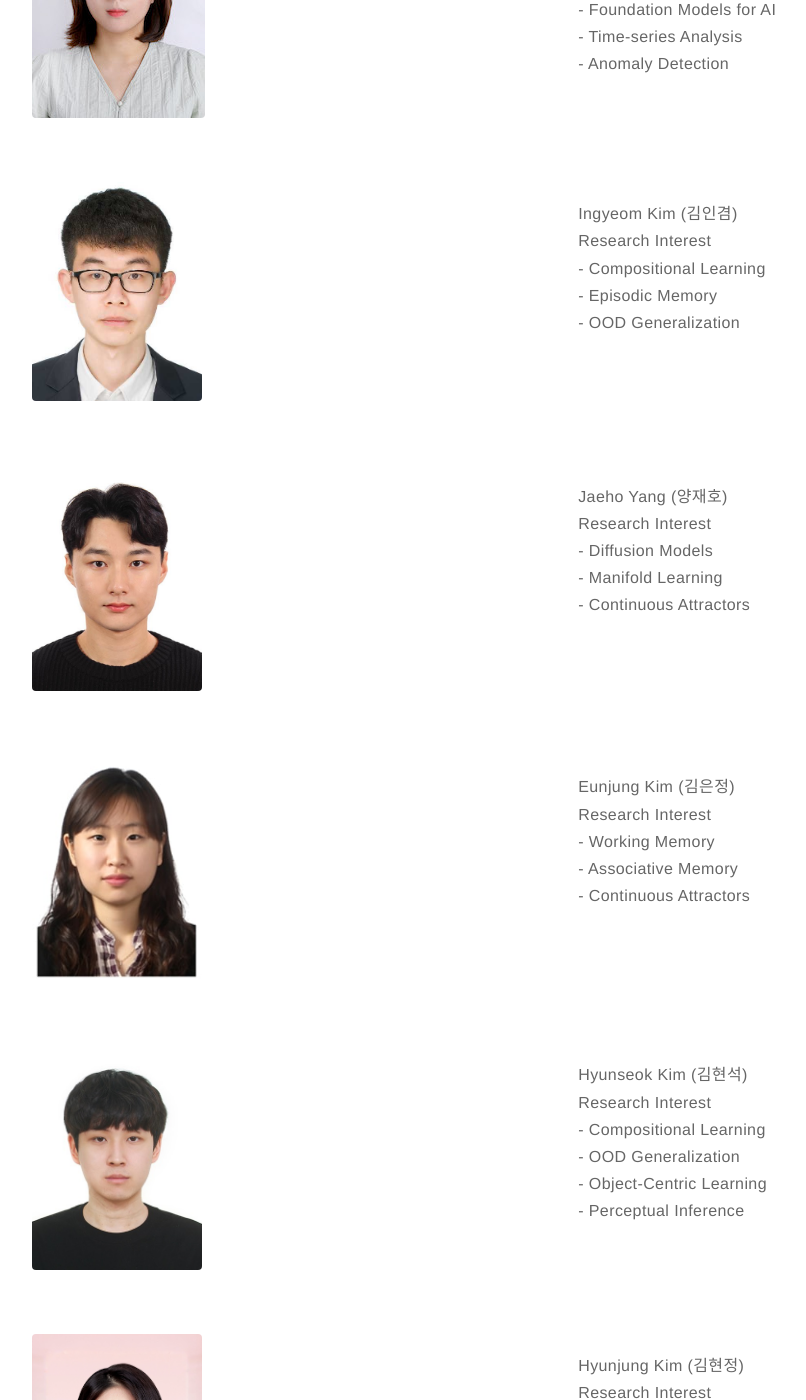
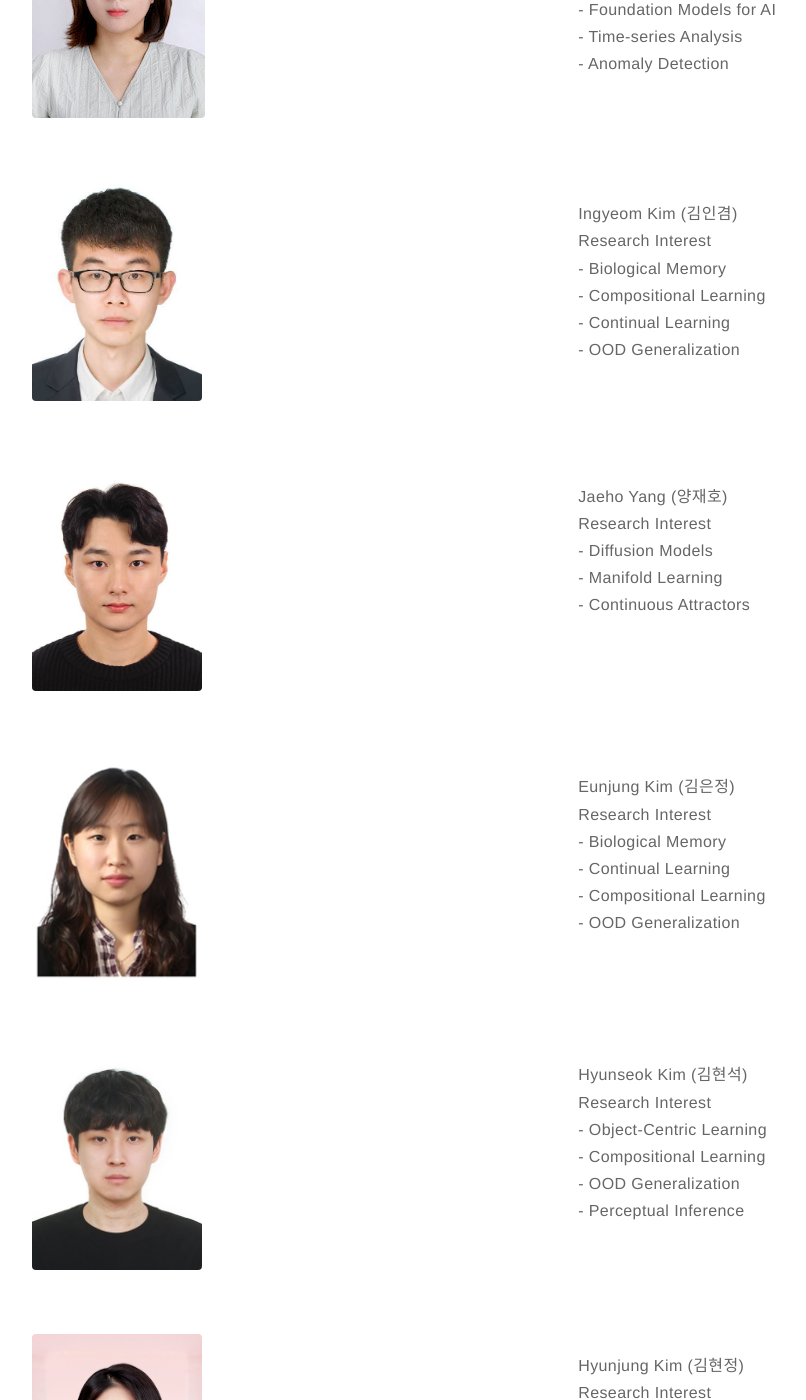
Before and after one commit to kijungyoon/kijungyoon.github.io, a Jekyll site: the page built from people.md, in a window 1280 px wide and 1400 px high, scrolled down 1383 px. Shown: the whole window, without its empty margins (82-888 px from the left). Built offline with Jekyll 4.4.1, drawn with Linux system fonts in a browser that asks for light colours.

Commit message:
Update people.md

```diff
--- a/people.md
+++ b/people.md
@@ -64,8 +64,9 @@ layout: page
     <div class="toright"><br>
     <p><b>Ingyeom Kim (김인겸)</b><br>
 	  	Research Interest<br>
-	    - Compositional Learning<br>
-      	- Episodic Memory<br>
+	    - Biological Memory<br>
+		- Compositional Learning<br>
+      	- Continual Learning<br>
         - OOD Generalization</p>
     </div>
 </div>
@@ -94,9 +95,10 @@ layout: page
     <div class="toright"><br>
     <p><b>Eunjung Kim (김은정)</b><br>
 		Research Interest<br>
-     	- Working Memory<br>
-		- Associative Memory<br>
-	    - Continuous Attractors</p>
+		- Biological Memory<br>
+	    - Continual Learning<br>
+		- Compositional Learning<br>
+		- OOD Generalization</p>
     </div>
 </div>
 
@@ -109,9 +111,9 @@ layout: page
     <div class="toright"><br>
     <p><b>Hyunseok Kim (김현석)</b><br>
 	  Research Interest<br>
-      	- Compositional Learning<br>
+      	- Object-Centric Learning<br>
+		- Compositional Learning<br>
         - OOD Generalization<br>
-		- Object-Centric Learning<br>
 		- Perceptual Inference</p>
     </div>
 </div>
```
